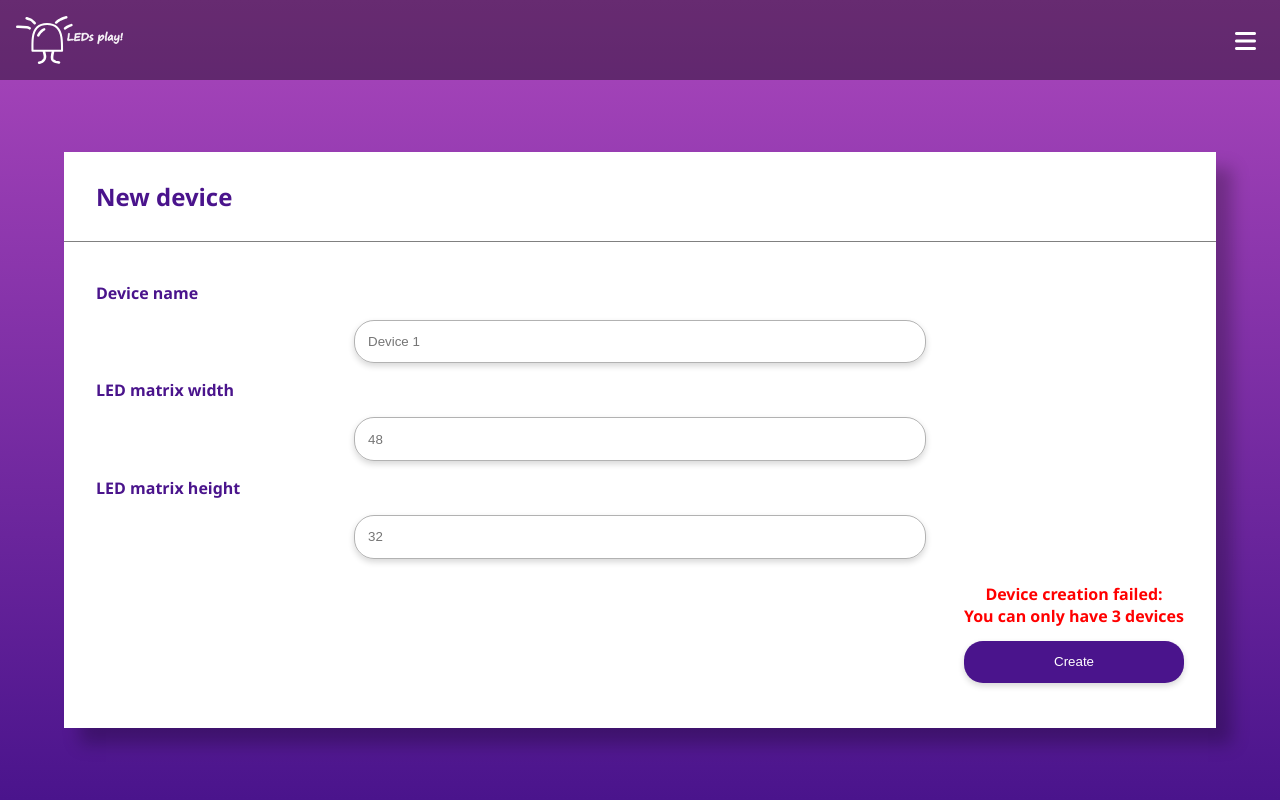
After one commit to M-Cholewa/ez-led-playground, a PHP site: page /public/views/newDevice.html in a window 1280 px wide. The commit adds this page. Run offline with PHP 8.4, Linux system fonts and the light colour scheme; some libraries are stand-ins or nearby versions.

Commit message:
dodany formularz tworzenia nowego urzadzenia
dodany podglad gdy urzadzenie pomyslnie dodane

```diff
--- a/public/css/base.css
+++ b/public/css/base.css
@@ -88,6 +88,7 @@ main {
 .base-section-body {
   padding: 2em;
   overflow: auto;
+  flex-grow: 1;
 }
 
 .base-section-body > table {
@@ -239,6 +240,14 @@ header > a:active {
     height: 85%;
   }
 
+  .base-section-header {
+    justify-content: center;
+  }
+
+  .base-section-header > h1 {
+    text-align: center;
+  }
+
   .base-section-header > .base-btn {
     display: none;
   }
--- /dev/null
+++ b/public/css/new-item-form.css
@@ -0,0 +1,65 @@
+.nif-form {
+  display: flex;
+  flex-direction: column;
+  justify-content: space-between;
+  height: 100%;
+  align-items: unset;
+}
+
+.nif-input-container {
+  display: grid;
+  width: 50%;
+  grid-template-columns: 1fr 1fr;
+}
+
+.nif-item {
+  align-items: center;
+  display: flex;
+  margin: 0.5em 0em;
+  font-weight: bold;
+}
+
+.nif-item-input {
+  justify-content: unset;
+}
+
+.nif-input {
+  background: #ffffff 0% 0% no-repeat padding-box;
+  box-shadow: 0px 3px 6px #00000029;
+  border: 1px solid rgba(0, 0, 0, 0.3);
+  border-radius: 1.5em;
+  background-color: transparent;
+  padding: 1em;
+}
+
+.nif-create-group {
+  display: flex;
+  flex-direction: column;
+  align-items: center;
+  align-self: flex-end;
+}
+
+.nif-create-group > button {
+  width: 100%;
+}
+
+.nif-create-group > p {
+  color: red;
+  font-weight: bold;
+  margin: 0;
+}
+
+@media only screen and (max-device-width: 1080px) {
+  .nif-input-container {
+    width: 100%;
+    grid-template-columns: 1fr;
+  }
+
+  .nif-item-input {
+    justify-content: center;
+  }
+
+  .nif-input {
+    width: 50%;
+  }
+}
--- /dev/null
+++ b/public/views/newDevice.html
@@ -0,0 +1,73 @@
+<!DOCTYPE html>
+<html lang="en">
+  <head>
+    <link rel="stylesheet" type="text/css" href="../css/style.css" />
+    <link rel="stylesheet" type="text/css" href="../css/base.css" />
+    <link rel="stylesheet" type="text/css" href="../css/new-item-form.css" />
+    <meta charset="UTF-8" />
+    <meta http-equiv="X-UA-Compatible" content="IE=edge" />
+    <meta name="viewport" content="width=device-width, initial-scale=1.0" />
+    <title>LEDs play - new device</title>
+  </head>
+  <body>
+    <div class="base-container">
+      <section class="base-overlay" id="base-overlay"></section>
+      <header>
+        <img src="../img/logo.svg" />
+        <a id="base-drawer-btn">
+          <i class="fa-solid fa-bars"></i>
+        </a>
+      </header>
+      <nav>
+        <img src="../img/logo.svg" />
+        <ul class="base-menu">
+          <li><a href="#" class="active">Device</a></li>
+          <li><a href="#">Workspace</a></li>
+          <li><a href="#">Admin</a></li>
+        </ul>
+        <ul>
+          <li><a href="#">Log out</a></li>
+        </ul>
+      </nav>
+      <main>
+        <section class="base-section">
+          <div class="base-section-header">
+            <h1>New device</h1>
+          </div>
+          <div class="base-section-body">
+            <form class="nif-form">
+              <div class="nif-input-container">
+                <!-- nif -> new item form -->
+                <div class="nif-item">Device name</div>
+                <div class="nif-item nif-item-input">
+                  <input type="text" class="nif-input" placeholder="Device 1" />
+                </div>
+                <div class="nif-item">LED matrix width</div>
+                <div class="nif-item nif-item-input">
+                  <input type="number" class="nif-input" placeholder="48" />
+                </div>
+                <div class="nif-item">LED matrix height</div>
+                <div class="nif-item nif-item-input">
+                  <input type="number" class="nif-input" placeholder="32" />
+                </div>
+              </div>
+              <div class="nif-create-group">
+                <p>Device creation failed:</p>
+                <p>You can only have 3 devices</p>
+                <button class="base-btn">Create</button>
+              </div>
+            </form>
+          </div>
+        </section>
+      </main>
+    </div>
+  </body>
+
+  <footer>
+    <script
+      src="https://kit.fontawesome.com/c1c8d29a2a.js"
+      crossorigin="anonymous"
+    ></script>
+    <script src="../js/base.js"></script>
+  </footer>
+</html>
```
Also changed, not shown: public/css/new-device-success.css (added, +43 -0 lines), public/views/newDeviceSuccess.html (added, +60 -0 lines).
